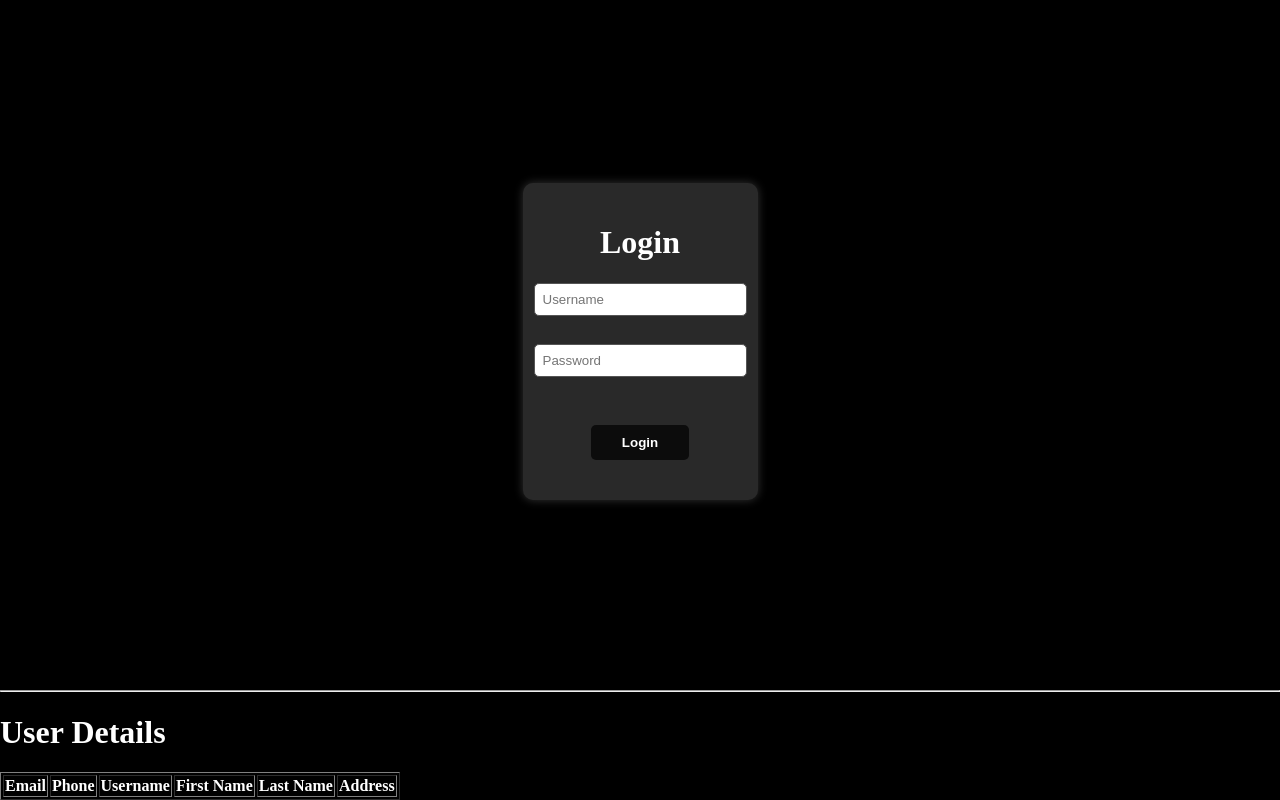
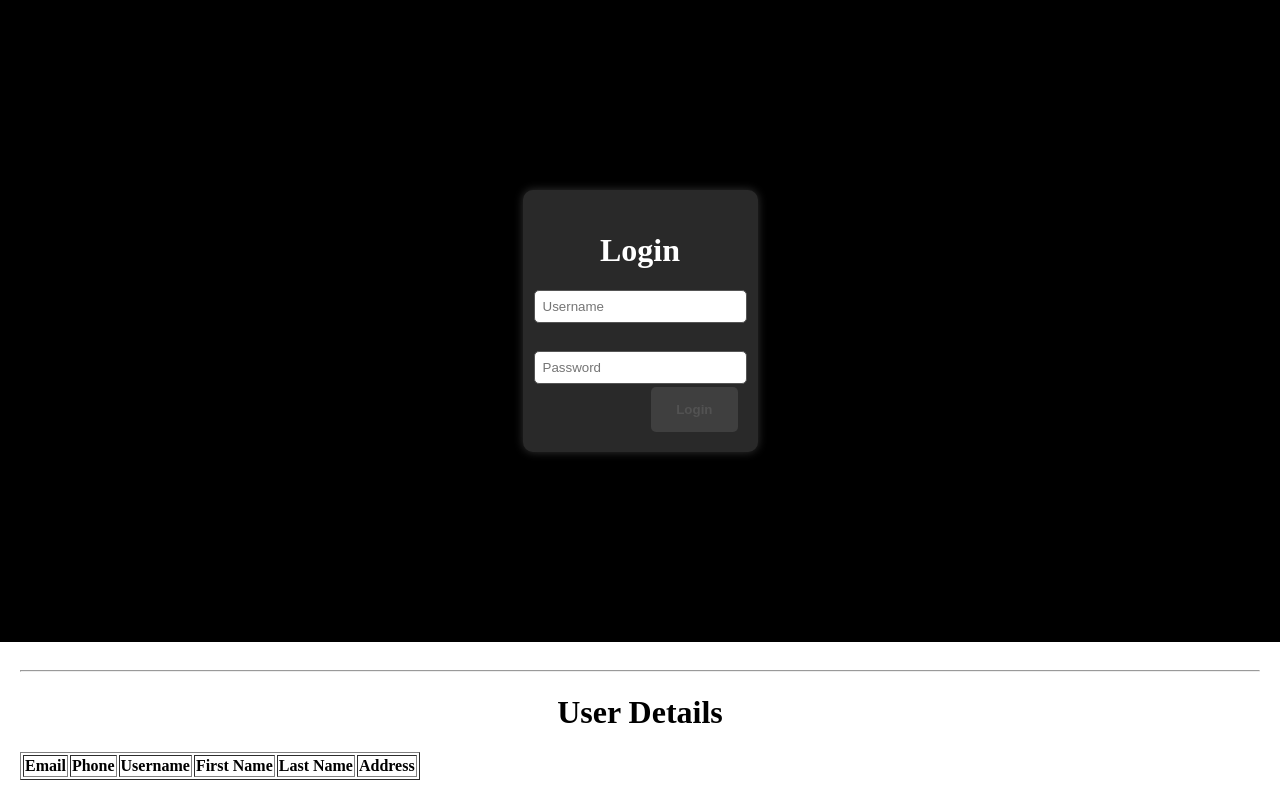
Before and after one commit to dedatekksolutions/retroideal, a Flask app: page /login in a window 1280 px wide. Run offline with Flask 2, Linux system fonts and the light colour scheme; data that the repository does not hold is empty.

Commit message:
fixed it up

```diff
--- a/application.py
+++ b/application.py
@@ -21,15 +21,20 @@
     users = fetch_users()
     return render_template('login.html', users=users)
 
+
+###################################HELPERS#############################################
+def fetch_user_by_username(username):
+    dynamodb = boto3.resource('dynamodb')
+    table = dynamodb.Table(user_table)
+    response = table.get_item(Key={"username": username})
+    return response.get("Item")
+
+
 def fetch_users():
     dynamodb = boto3.resource('dynamodb')
     table = dynamodb.Table(user_table)
     response = table.scan()
     return response['Items']
-
-
-
-
 
 
 
--- a/static/styles.css
+++ b/static/styles.css
@@ -35,10 +35,7 @@
     color: white;
     font-weight: bold;
     cursor: pointer;
-    /* Adjust margin and width for responsiveness */
-    margin-left: auto;
-    margin-right: auto;
-    width: 50%;
+    align-self: center; /* Center the button horizontally */
 }
 
 .login-form {
@@ -64,11 +61,83 @@
     margin-bottom: 20px; /* Adjust this margin to create space between the password field and the button */
 }
 
-/* Other styles remain unchanged */
+footer {
+    background-color: white;
+    padding: 20px;
+    text-align: center;
+    color: black; /* Font color set to black */
+}
+
+table {
+    color: black; /* Font color of the table content set to black */
+}
+
+@keyframes animateBackground {
+    from {
+        background-position: 0 0;
+    }
+    to {
+        background-position: 100% 100%;
+    }
+}
+
+body.index {
+    overflow: hidden;
+    display: flex;
+    justify-content: center;
+    align-items: center;
+    height: 100vh;
+    background-color: #2b001a; /* Cherry black color */
+    position: relative;
+    animation: animateBackground 20s ease infinite;
+    background-image: linear-gradient(45deg, #2b001a 25%, transparent 25%, transparent 50%, #2b001a 50%, #2b001a 75%, transparent 75%, transparent);
+    background-size: 40px 40px;
+}
+
+.login-button {
+    position: absolute;
+    bottom: 20px;
+    right: 20px;
+    padding: 15px 25px;
+    border: none;
+    border-radius: 5px;
+    background-color: rgba(255, 255, 255, 0.1);
+    color: rgba(255, 255, 255, 0.1);
+    font-weight: bold;
+    cursor: pointer;
+    z-index: 2;
+}
+
+/* Styling for the login button on hover */
+body.index .login-button:hover {
+    opacity: 0; /* Set opacity to 0 on hover to make it disappear */
+}
 
 /* Media query for responsiveness */
 @media screen and (max-width: 768px) {
-    .login-button {
+    .login-form {
         width: 80%; /* Adjust the width for smaller screens */
     }
+
+    .login-button {
+        margin-top: 10px; /* Adjust the margin for smaller screens */
+    }
 }
+
+.register-button {
+    position: fixed;
+    bottom: 20px;
+    right: 20px;
+    padding: 10px 15px;
+    border: none;
+    border-radius: 5px;
+    background-color: rgba(255, 255, 255, 0.2); /* Translucent background color */
+    color: rgba(255, 255, 255, 0.5); /* Translucent text color */
+    font-weight: bold;
+    text-decoration: none;
+    transition: opacity 0.3s ease; /* Transition for opacity change */
+}
+
+.register-button:hover {
+    opacity: 0; /* Set opacity to 0 on hover to make it disappear */
+}
```
